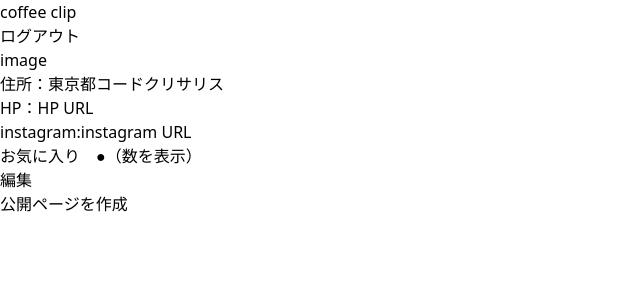
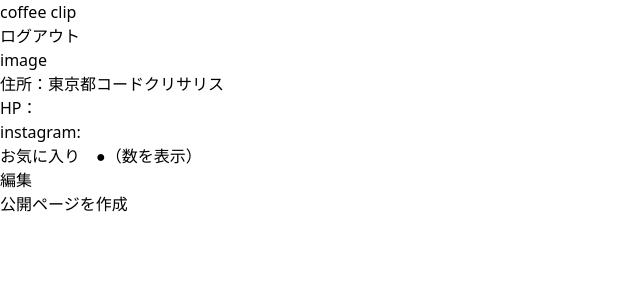
Before and after one commit to ccj7/coffee-clip, a Next.js app in the folder front/: page /shop/dashboard in a window 1280 px wide. Shown: the top 300 px of the page, without its empty margins (0-640 px from the left). Built offline with nearby package versions, Linux system fonts and the light colour scheme; no server answers.

Commit message:
feat:  axios.get(/api/shops/)

```diff
--- a/front/pages/shop/dashboard.tsx
+++ b/front/pages/shop/dashboard.tsx
@@ -3,29 +3,41 @@ import Head from 'next/head'
 import Header from '../../components/shop/Header'
 import Profile from '../../components/Profile'
 import PrimaryButton from '../../components/Button'
+import { useEffect, useState } from 'react'
 
 function PhotoImage() {
   const dammy = {
-    uid: 1234,
-    shopId: 'arasuna_coffee',
-    name: 'Arasuna Coffee',
-    Image: 'image',
+    auth_id: '1',
+    handle_name: 'arasuna_coffee',
+    display_name: 'Arasuna Coffee',
+    icon: 'image',
     address: '東京都コードクリサリス',
-    googlemap: 'googlemap URL',
-    HP: 'HP URL',
-    instagram: 'instagram URL',
-    OpeningHours: '9:00~10:00',
-    holiday: '月曜日',
-    comment: '美味しいコーヒー提供してま〜す',
-    recommendCoffee: {
+    map_url: 'googlemap URL',
+    hp_url: 'HPURL',
+    instagram_url: 'instagram URL',
+    opening_hours: '9:00~10:00',
+    regular_day_off: '月曜日',
+    concept: '美味しいコーヒー提供してま〜す',
+    recommendation: {
       title: 'グリッチ',
-      photo: 'image',
       description: '酸味が特徴！',
+      image: 'image',
     },
-    PhotosOfTheStore: 'image',
-    commitmentToCoffee: '人生かけてコーヒー淹れてます！',
+    selling_point: 'image',
+    follower_handle_name: ['ccmizki'],
   }
-  // const [shopInfo, setShopInfo] = useEffect<any>(dammy);
+  const [shopInfo, setShopInfo] = useState<any>(dammy)
+
+  console.log(shopInfo.display_name)
+  //　user情報を取得
+  useEffect(() => {
+    const getShop = async (authId: string) => {
+      //　🚫エラーになるのでコメントアウトしてます！
+      //   const res: any = await axios.get(`/api/shops/${authId}`)
+      //   setShopInfo(res)
+    }
+    getShop('test')
+  }, [])
 
   return (
     <div>
```
